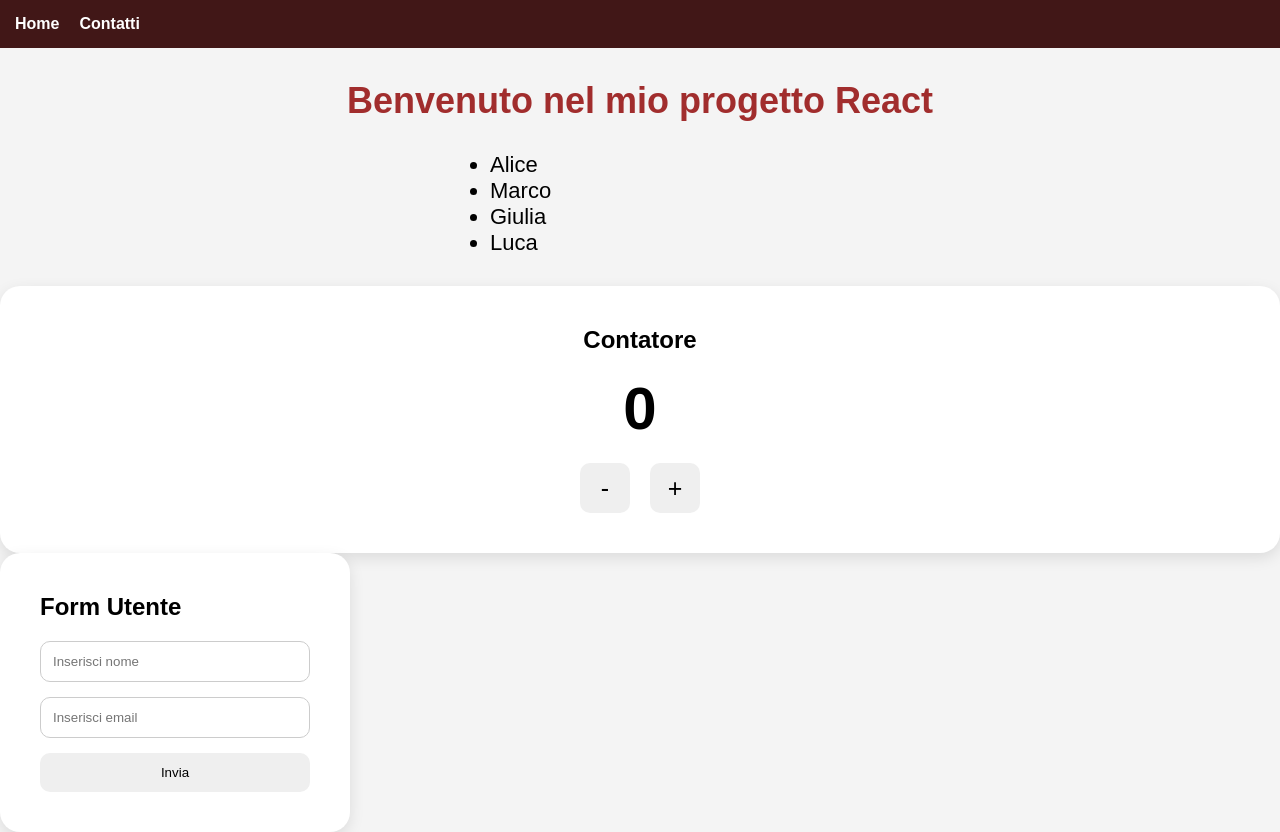
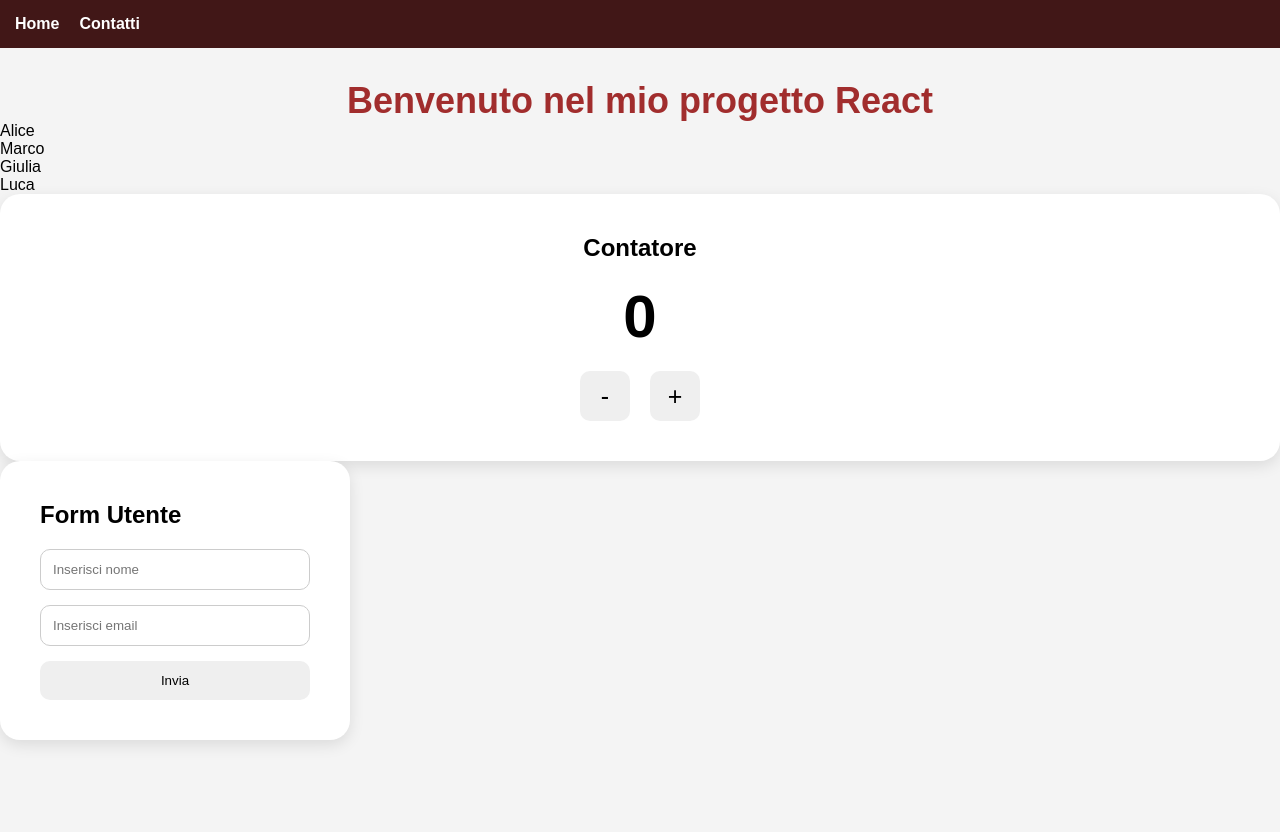
Before and after one commit to AliceAccillaro/react_alice_accillaro, a React (Vite) app: page / in a window 1280 px wide. After the commit the page ends 800 px from the top, so only its background shows below. Built offline with nearby package versions, Linux system fonts and the light colour scheme.

Commit message:
esercizio compound components

```diff
--- a/src/App.jsx
+++ b/src/App.jsx
@@ -6,26 +6,41 @@ import List from "./components/List";
 import Counter from "./components/Counter";
 import Form from "./components/Form";
 
-import "./index.css";
-
 function App() {
-    const names = [
-        "Alice",
-        "Marco",
-        "Giulia",
-        "Luca"
-    ];
 
     return (
+
         <>
             <Navbar />
+
             <Header />
-            <List names={names} />
+
+            <List>
+                <List.Item name="Alice" />
+                <List.Item name="Marco" />
+                <List.Item name="Giulia" />
+                <List.Item name="Luca" />
+            </List>
 
             <Counter />
-            <Form />
+
+            <Form>
+                <Form.Input
+                    type="text"
+                    placeholder="Inserisci nome"
+                />
+
+                <Form.Input
+                    type="email"
+                    placeholder="Inserisci email"
+                />
+
+                <Form.Button />
+            </Form>
         </>
+
     );
+
 }
 
 export default App;
--- a/src/components/Form.jsx
+++ b/src/components/Form.jsx
@@ -1,24 +1,8 @@
-import { useState } from "react";
-
-function Form() {
-
-    const [nome, setNome] = useState("");
-    const [email, setEmail] = useState("");
-
-    const [userData, setUserData] = useState(null);
-
+function Form({ children }) {
 
     function handleSubmit(e) {
-
         e.preventDefault();
-
-        setUserData({
-            nome,
-            email
-        });
-
     }
-
 
     return (
 
@@ -27,47 +11,8 @@ function Form() {
             <h2>Form Utente</h2>
 
             <form onSubmit={handleSubmit}>
-
-                <input
-                    type="text"
-                    placeholder="Inserisci nome"
-                    value={nome}
-                    onChange={(e) => setNome(e.target.value)}
-                />
-
-                <input
-                    type="email"
-                    placeholder="Inserisci email"
-                    value={email}
-                    onChange={(e) => setEmail(e.target.value)}
-                />
-
-                <button type="submit">
-                    Invia
-                </button>
-
+                {children}
             </form>
-
-
-            {
-                userData && (
-
-                    <div className="card">
-
-                        <h3>Dati Inseriti</h3>
-
-                        <p>
-                            <strong>Nome:</strong> {userData.nome}
-                        </p>
-
-                        <p>
-                            <strong>Email:</strong> {userData.email}
-                        </p>
-
-                    </div>
-
-                )
-            }
 
         </div>
 
@@ -75,4 +20,31 @@ function Form() {
 
 }
 
+
+function Input({ type, placeholder }) {
+
+    return (
+        <input
+            type={type}
+            placeholder={placeholder}
+        />
+    );
+
+}
+
+
+function Button() {
+
+    return (
+        <button type="submit">
+            Invia
+        </button>
+    );
+
+}
+
+
+Form.Input = Input;
+Form.Button = Button;
+
 export default Form;
--- a/src/components/List.jsx
+++ b/src/components/List.jsx
@@ -1,11 +1,25 @@
-function List({ names }) {
-  return (
-    <ul className="lista">
-      {names.map((name, index) => (
-        <li key={index}>{name}</li>
-      ))}
-    </ul>
-  )
+function List({ children }) {
+
+    return (
+
+        <ul className="list">
+            {children}
+        </ul>
+
+    );
+
 }
 
-export default List
+
+function Item({ name }) {
+
+    return (
+        <li>{name}</li>
+    );
+
+}
+
+
+List.Item = Item;
+
+export default List;
```
